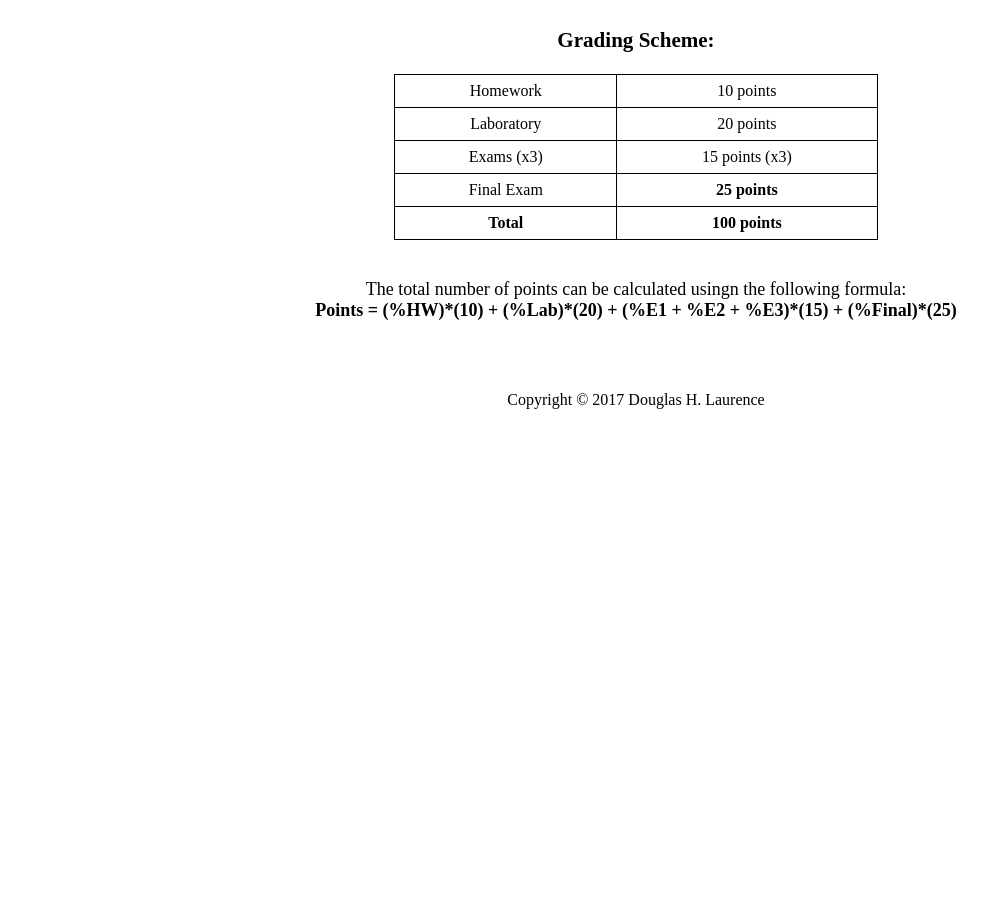
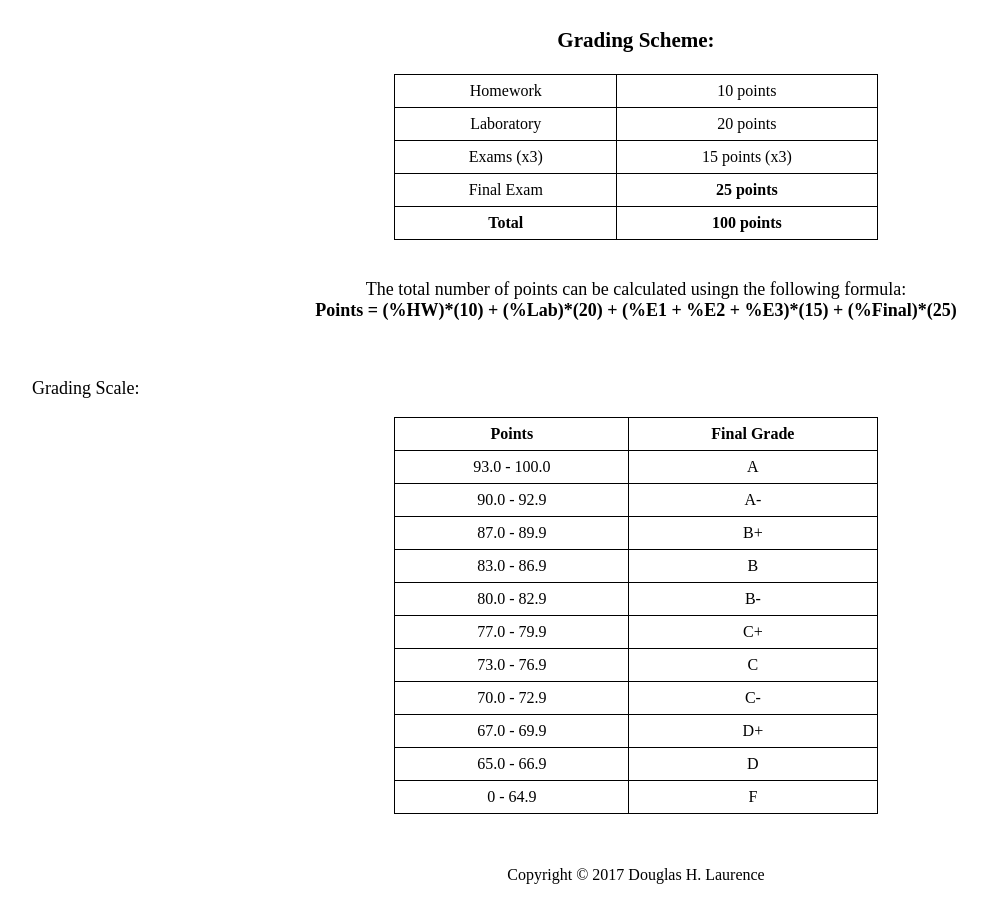
Before and after one commit to dhlaurence/dhlaurence.github.io, a Jekyll site: the page built from teaching/phys2350fall17.html, in a window 1280 px wide and 900 px high, scrolled down 931 px. Shown: the whole window, without its empty margins (4-991 px from the left). Built offline with Jekyll 4.4.1, drawn with Linux system fonts in a browser that asks for light colours; before the commit the page ends 1356 px from its top, so only the background shows below that.

Commit message:
Update phys2350fall17.html

```diff
--- a/teaching/phys2350fall17.html
+++ b/teaching/phys2350fall17.html
@@ -138,4 +138,61 @@
     <b>Points = (%HW)*(10) + (%Lab)*(20) + (%E1 + %E2 + %E3)*(15) + (%Final)*(25)</b></center>
   </p>
 
+  <br>
+
+  <p>
+    Grading Scale:
+  </p>
+
+  <center><table style="width:40%">
+  <tr>
+    <th>Points</th>
+    <th>Final Grade</th>
+  </tr>
+  <tr>
+    <td>93.0 - 100.0</td>
+    <td>A</td>
+  </tr>
+  <tr>
+    <td>90.0 - 92.9</td>
+    <td>A-</td>
+  </tr>
+  <tr>
+    <td>87.0 - 89.9</td>
+    <td>B+</td>
+  </tr>
+  <tr>
+    <td>83.0 - 86.9</td>
+    <td>B</td>
+  </tr>
+  <tr>
+    <td>80.0 - 82.9</td>
+    <td>B-</td>
+  </tr>
+  <tr>
+    <td>77.0 - 79.9</td>
+    <td>C+</td>
+  </tr>
+  <tr>
+    <td>73.0 - 76.9</td>
+    <td>C</td>
+  </tr>
+  <tr>
+    <td>70.0 - 72.9</td>
+    <td>C-</td>
+  </tr>
+  <tr>
+    <td>67.0 - 69.9</td>
+    <td>D+</td>
+  </tr>
+  <tr>
+    <td>65.0 - 66.9</td>
+    <td>D</td>
+  </tr>
+  <tr>
+    <td>0 - 64.9</td>
+    <td>F</td>
+  </tr>
+</table></center>
+
 </article>
```
